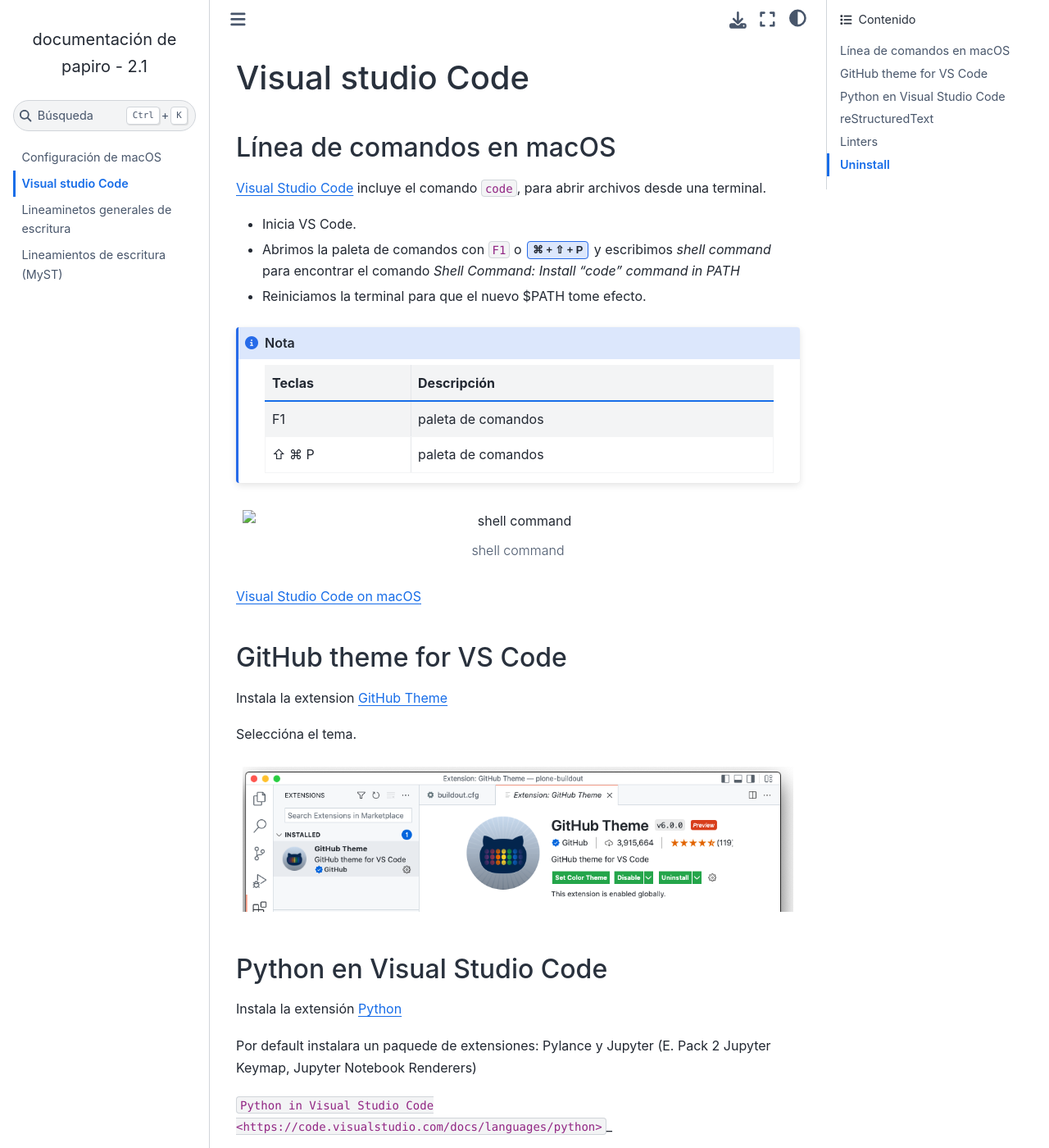
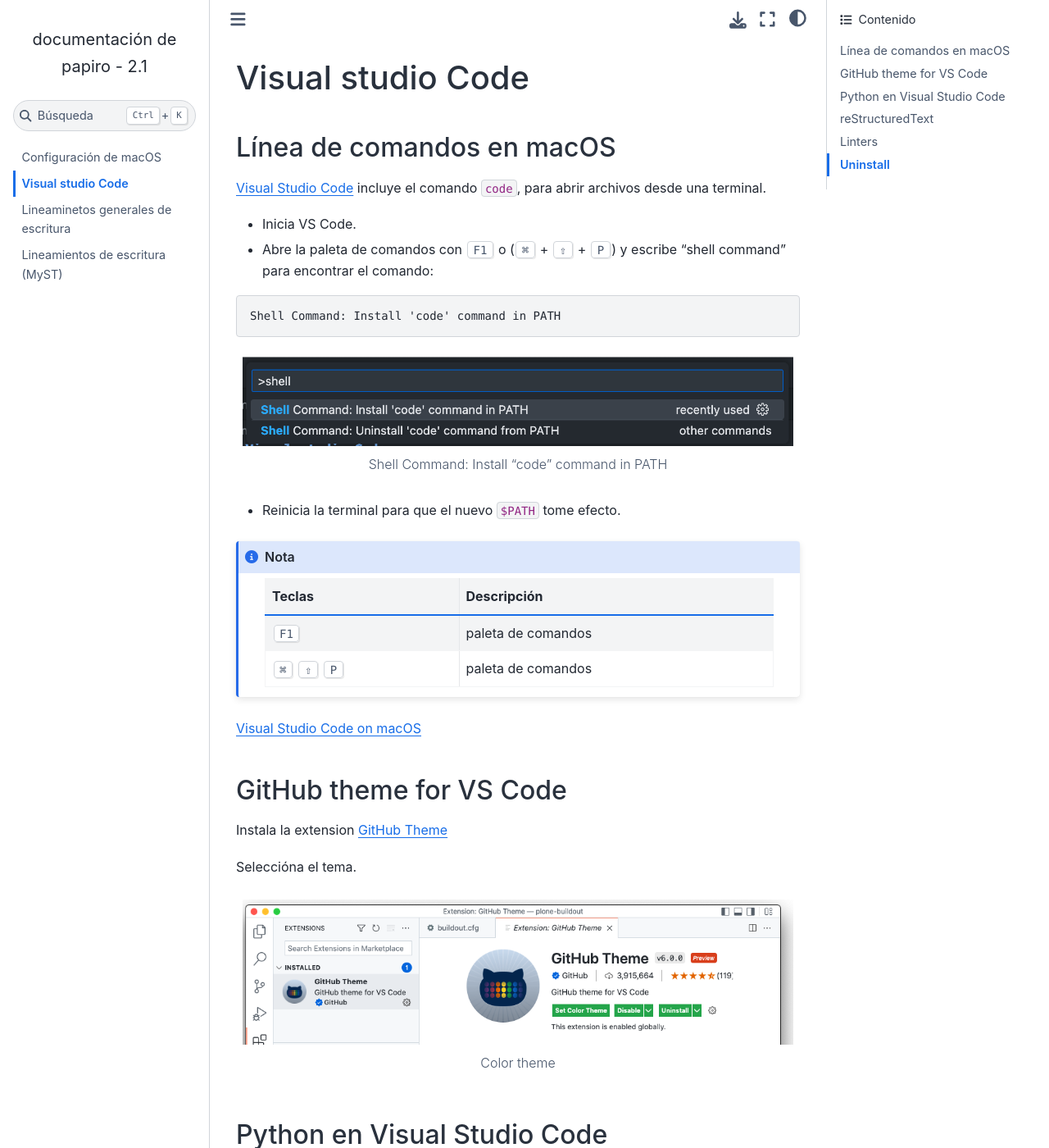
Before and after one commit to gil-cano/papiro, a Sphinx documentation site: the page built from docs/vscode.md, in a window 1280 px wide and 1400 px high. Shown: the whole window at 82% size. Built offline with Sphinx 7.4.7 and the Sphinx Book theme 1.1.4, drawn with Linux system fonts in a browser that asks for light colours; some of the changed text lies outside the part shown.

Commit message:
update vscode

````diff
--- a/docs/vscode.md
+++ b/docs/vscode.md
@@ -1,27 +1,27 @@
 # Visual studio Code
-
 
 ## Línea de comandos en macOS
 
 [Visual Studio Code](https://code.visualstudio.com) incluye el comando `code`, para abrir archivos desde una terminal.
 
-
- * Inicia VS Code.
- * Abrimos la paleta de comandos con `F1` o {guilabel}`⌘ + ⇧ + P` y escribimos *shell command* para encontrar el comando *Shell Command: Install 'code' command in PATH*
- * Reiniciamos la terminal para que el nuevo $PATH tome efecto.
-
-
-```{note}
-| Teclas | Descripción        |
-| :---   | ---                |
-| F1     | paleta de comandos |
-| ⇧ ⌘ P  | paleta de comandos |
+* Inicia VS Code.
+* Abre la paleta de comandos con <kbd>F1</kbd> o (<kbd>⌘</kbd> + <kbd>⇧</kbd> + <kbd>P</kbd>) y escribe 'shell command' para encontrar el comando:
+```console
+Shell Command: Install 'code' command in PATH
 ```
 
 ```{figure} _static/vscode/vsc_shell.png
-:alt: shell command
+:alt: Shell Command: Install 'code' command in PATH
 
-shell command
+Shell Command: Install 'code' command in PATH
+```
+ * Reinicia la terminal para que el nuevo `$PATH` tome efecto.
+
+```{note}
+| Teclas        | Descripción        |
+| :---          | ---                |
+| <kbd>F1</kbd> | paleta de comandos |
+| <kbd>⌘</kbd> <kbd>⇧</kbd> <kbd>P</kbd>  | paleta de comandos |
 ```
 
 [Visual Studio Code on macOS](https://code.visualstudio.com/docs/setup/mac)
@@ -35,15 +35,17 @@
 
 ```{figure} _static/vscode/github-themes.png
 :alt: set color theme
+
+Color theme
 ```
 
 ## Python en Visual Studio Code
 
 Instala la extensión [Python](https://marketplace.visualstudio.com/items?itemName=ms-python.python)
 
-Por default instalara un paquede de extensiones: Pylance y Jupyter (E. Pack 2 Jupyter Keymap, Jupyter Notebook Renderers)
+Por default instalara un paquede de extensiones: Pylance, Python Debugger, Jupyter (E. Pack 2 Jupyter Keymap, Jupyter Notebook Renderers)
 
-`Python in Visual Studio Code <https://code.visualstudio.com/docs/languages/python>`_
+[Python in Visual Studio Code](https://code.visualstudio.com/docs/languages/python)
 
 ### Configuración
 
````
Also changed, not shown: docs/authors.md (+2 -0 lines), docs/_static/vscode/vsc_shell.png (added).
